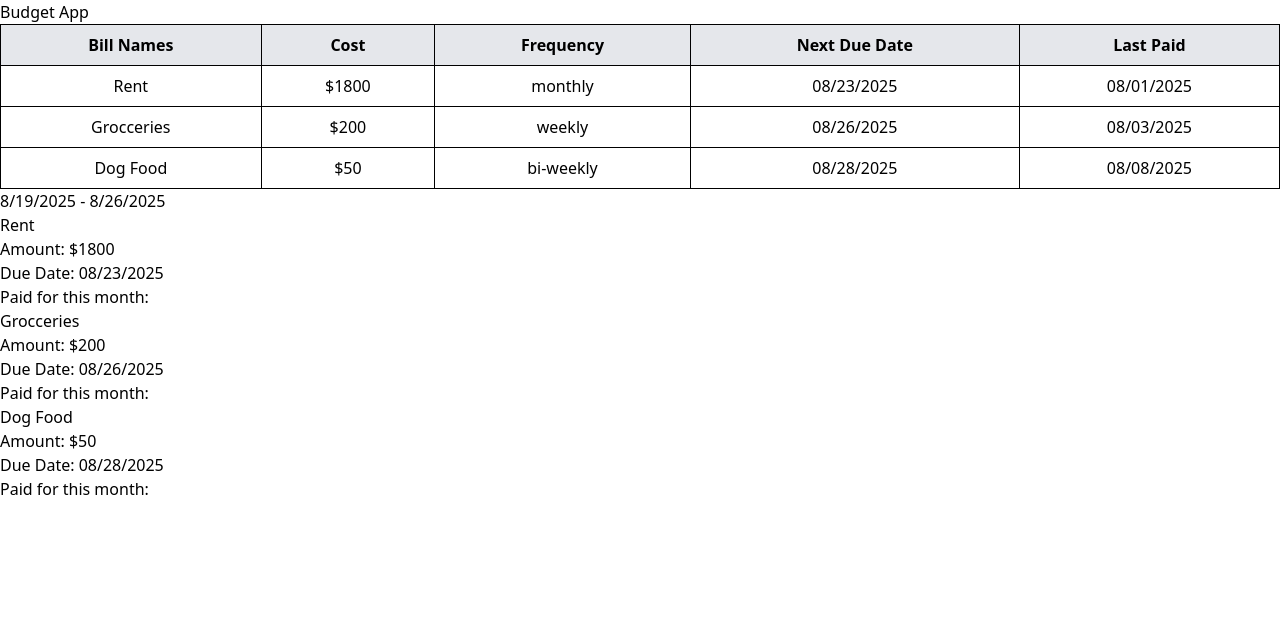
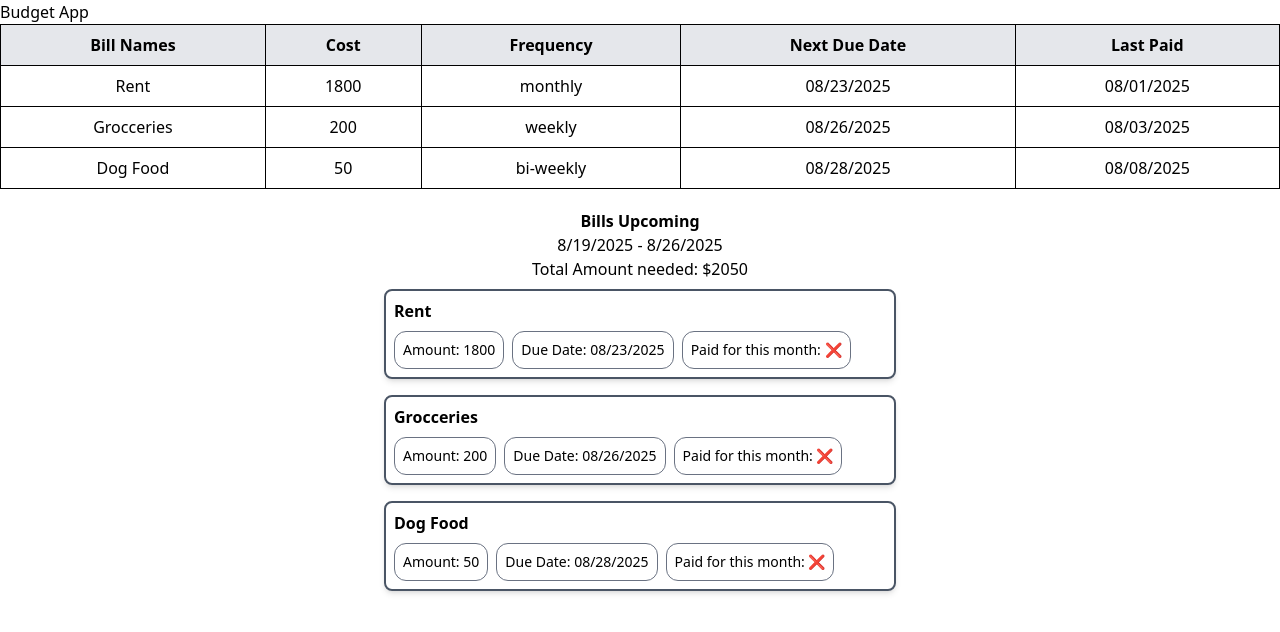
Before and after one commit to NMasters52/budget-app, a React (Vite) app: page / in a window 1280 px wide. Shown: the top 632 px of the page. Built offline with nearby package versions, Linux system fonts and the light colour scheme.

Commit message:
bills filtering and displaying to screen in BillsList.jsx

```diff
--- a/src/components/BillsList.jsx
+++ b/src/components/BillsList.jsx
@@ -1,29 +1,36 @@
 import bills from "../data/bills"
-import { formatLocaleDate } from "../utils"
+import { formatLocaleDate, isBillPaid } from "../utils"
 
 const BillsList = ({ today, weekFromToday }) => {
 
     const filteredBills = bills.filter(bill => bill.nextDue < formatLocaleDate(weekFromToday) || bill.nextDue > formatLocaleDate(today));
-    console.log(filteredBills);
-    console.log(formatLocaleDate(today))
+
+    const justBillCosts = bills.map(bill => bill.amount);
+
+    const addBillCosts = (arr) => arr.reduce((accumulator, currentValue) => accumulator + currentValue, 0);
 
   return (
-    <>
-        <h3>{formatLocaleDate(today)} - {formatLocaleDate(weekFromToday)}</h3>
+    <div className="flex flex-col items-center justify center mt-5">
+        <h2 className="font-black">Bills Upcoming</h2>
+        <div className="text-center">
+            <p>{formatLocaleDate(today)} - {formatLocaleDate(weekFromToday)} </p>
+            <p>Total Amount needed: ${addBillCosts(justBillCosts)}</p>
+        </div>
+
         {filteredBills.length > 0 ? (
             filteredBills.map((bill) => (
-                <div key={bill.id}>
-                    <h4>{bill.title}</h4>
-                    <div>
-                        <p>Amount: {bill.amount}</p>
-                        <p>Due Date: {bill.nextDue}</p>
-                        <p>Paid for this month: </p>
+                <div key={bill.id} className="border-2 border-gray-600 rounded-lg shadow-md p-2 my-2 flex flex-col space-y-2 w-lg">
+                    <h4 className='font-bold'>{bill.title}</h4>
+                    <div className="flex space-x-2">
+                        <p className="border-1 border-gray-500 p-2 rounded-xl text-sm">Amount: {bill.amount}</p>
+                        <p className="border-1 border-gray-500 p-2 rounded-xl text-sm">Due Date: {bill.nextDue}</p>
+                        <p className="border-1 border-gray-500 p-2 rounded-xl text-sm">Paid for this month: {isBillPaid(bill.nextDue, today) ? '✅' : '❌'}</p>
                     </div>
                 </div>
             ))
         ) :
         <p> no bills to show</p>}
-    </>
+    </div>
   )
 }
 
--- a/src/data/bills.jsx
+++ b/src/data/bills.jsx
@@ -2,7 +2,7 @@ const bills = [
     {
         id: 1,
         title: 'Rent',
-        amount: '$1800',
+        amount: 1800,
         frequency: "monthly",
         nextDue: "08/23/2025",
         lastPaid: "08/01/2025",
@@ -11,7 +11,7 @@ const bills = [
     {
         id: 2,
         title: 'Grocceries',
-        amount: '$200',
+        amount: 200,
         frequency: "weekly",
         nextDue: "08/26/2025",
         lastPaid: "08/03/2025",
@@ -20,7 +20,7 @@ const bills = [
     {
         id: 3,
         title: 'Dog Food',
-        amount: '$50',
+        amount: 50,
         frequency: "bi-weekly",
         nextDue: "08/28/2025",
         lastPaid: "08/08/2025",
--- a/src/utils.js
+++ b/src/utils.js
@@ -7,3 +7,10 @@ export function addDays(date, days) {
 export function formatLocaleDate(date) {
     return date.toLocaleDateString();
 }
+
+export function isBillPaid(dueDate, todaysDate) {
+    if (dueDate < todaysDate) {
+        return true;
+    }
+    return false;
+}
```
